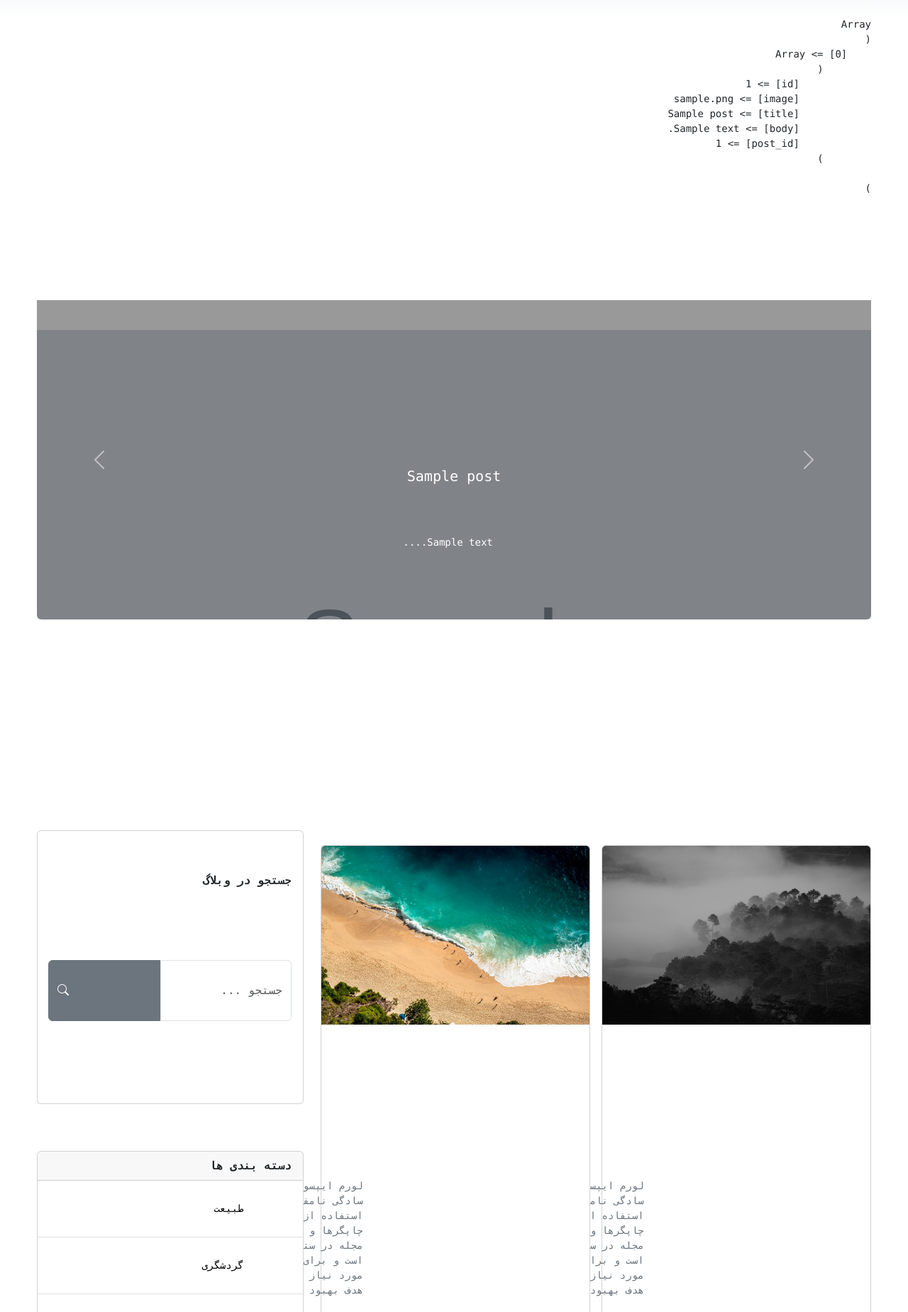
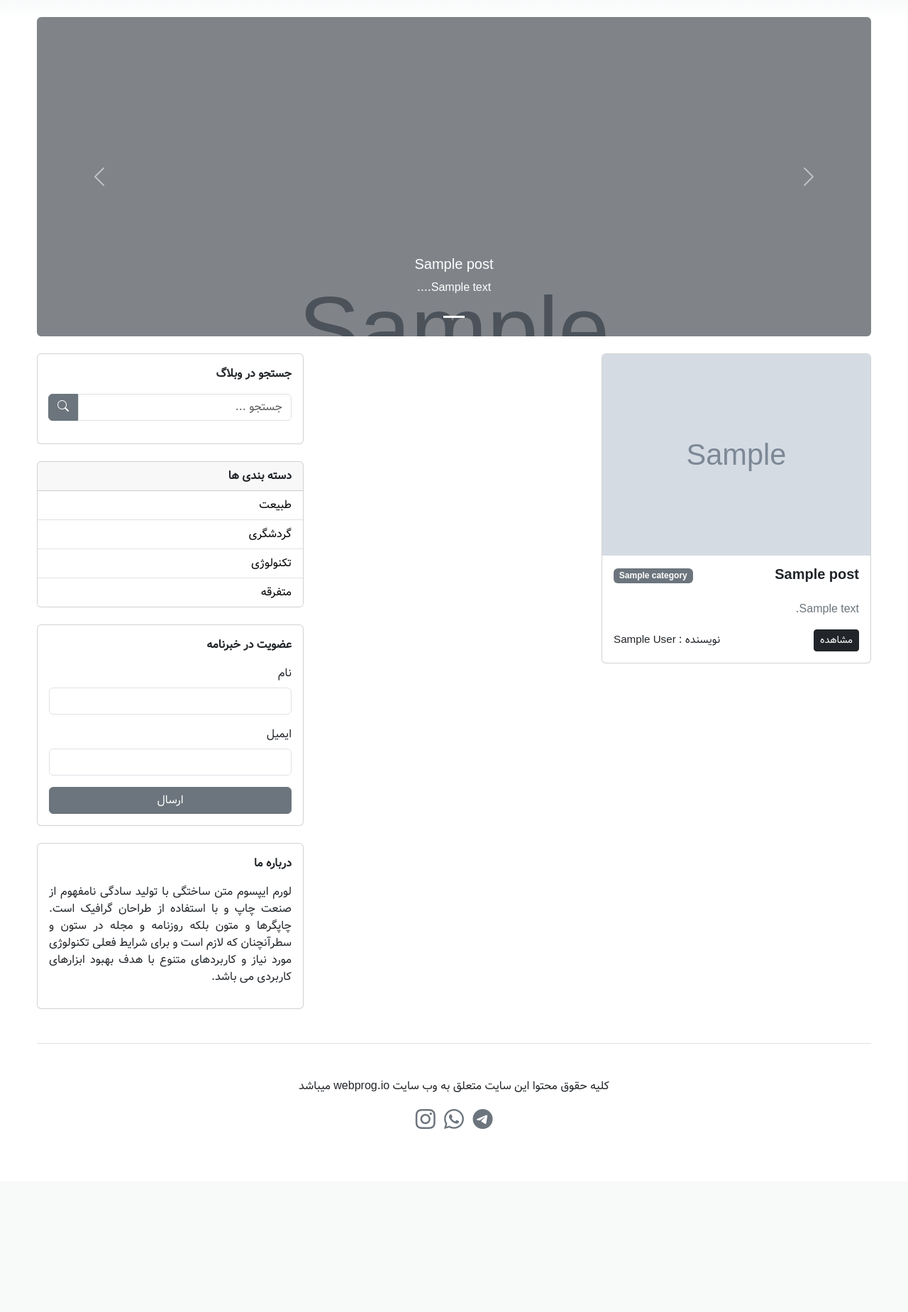
Before and after one commit to darkalbatrus/BackEnd-PHP-Blog, a PHP site: page / in a window 1280 px wide. Shown: the part 73-1922 px from the top of the page at 71% size. After the commit the page ends 1664 px from the top, so only its background shows below. Run offline with PHP 8.4, Linux system fonts and the light colour scheme; tables that the repository leaves empty or names only in its code hold one stand-in row (values such as "Sample post"); grey boxes marked "Sample" are stand-in pictures.

Commit message:
Edit Post Section and import Post from d & Import category from realtion

```diff
--- a/include/layout/slider.php
+++ b/include/layout/slider.php
@@ -1,8 +1,6 @@
 <?php
 // بارگذاری اطلاعات اسلایدها و پست‌ها در یک کوئری
 $sliders = $db->query("SELECT posts_slider.*, posts.title, posts.body, posts.image FROM posts_slider JOIN posts ON posts_slider.post_id = posts.id")->fetchAll(PDO::FETCH_ASSOC);
-echo "<pre>";
-print_r($sliders);
 ?>
 
 <section>
--- a/index.php
+++ b/index.php
@@ -1,5 +1,8 @@
 <?php
 include "./include/layout/header.php";
+$posts = $db->query("SELECT * FROM posts ORDER BY id DESC");
+// echo "<pre>";
+// print_r($posts->fetchAll())
 ?>
 
 <main>
@@ -12,33 +15,32 @@ include "./include/layout/header.php";
             <!-- Posts Content -->
             <div class="col-lg-8">
                 <div class="row g-3">
+                    <?php if (!empty($posts)) : ?>
+                        <?php foreach ($posts as $post): ?>
+                            <?php
+                            $categoryId = $post['category_id'];
+                            $category = ($db->query("SELECT title FROM categories WHERE id = $categoryId")->fetch())['title'];
+                            ?>
                             <div class="col-sm-6">
                                 <div class="card">
                                     <img
-                                src="./assets/images/4.jpg"
+                                        src="./uploads/posts/<?= $post['image'] ?>"
                                         class="card-img-top"
                                         alt="post-image" />
                                     <div class="card-body">
                                         <div
                                             class="d-flex justify-content-between">
                                             <h5 class="card-title fw-bold">
-                                        لورم ایپسوم
+                                                <?= $post['title'] ?>
                                             </h5>
                                             <div>
                                                 <span
-                                            class="badge text-bg-secondary">طبیعت</span>
+                                                    class="badge text-bg-secondary"><?= $category ?></span>
                                             </div>
                                         </div>
                                         <p
                                             class="card-text text-secondary pt-3">
-                                    لورم ایپسوم متن ساختگی با تولید
-                                    سادگی نامفهوم از صنعت چاپ و با
-                                    استفاده از طراحان گرافیک است.
-                                    چاپگرها و متون بلکه روزنامه و
-                                    مجله در ستون و سطرآنچنان که لازم
-                                    است و برای شرایط فعلی تکنولوژی
-                                    مورد نیاز و کاربردهای متنوع با
-                                    هدف بهبود
+                                            <?= substr($post['body'], 0, 600) ?>
                                         </p>
                                         <div
                                             class="d-flex justify-content-between align-items-center">
@@ -47,100 +49,22 @@ include "./include/layout/header.php";
                                                 class="btn btn-sm btn-dark">مشاهده</a>
 
                                             <p class="fs-7 mb-0">
-                                        نویسنده : علی شیخ
+                                                نویسنده : <?= $post['author'] ?>
                                             </p>
                                         </div>
                                     </div>
                                 </div>
                             </div>
-                    <div class="col-sm-6">
-                        <div class="card">
-                            <img
-                                src="./assets/images/5.jpg"
-                                class="card-img-top"
-                                alt="post-image" />
-                            <div class="card-body">
-                                <div
-                                    class="d-flex justify-content-between">
-                                    <h5 class="card-title fw-bold">
-                                        لورم ایپسوم
-                                    </h5>
-                                    <div>
-                                        <span
-                                            class="badge text-bg-secondary">گردشگری</span>
-                                    </div>
-                                </div>
-                                <p
-                                    class="card-text text-secondary pt-3">
-                                    لورم ایپسوم متن ساختگی با تولید
-                                    سادگی نامفهوم از صنعت چاپ و با
-                                    استفاده از طراحان گرافیک است.
-                                    چاپگرها و متون بلکه روزنامه و
-                                    مجله در ستون و سطرآنچنان که لازم
-                                    است و برای شرایط فعلی تکنولوژی
-                                    مورد نیاز و کاربردهای متنوع با
-                                    هدف بهبود
-                                </p>
-                                <div
-                                    class="d-flex justify-content-between align-items-center">
-                                    <a
-                                        href="single.html"
-                                        class="btn btn-sm btn-dark">مشاهده</a>
+                        <?php endforeach ?>
+                    <?php endif ?>
 
-                                    <p class="fs-7 mb-0">
-                                        نویسنده : علی شیخ
-                                    </p>
-                                </div>
-                            </div>
-                        </div>
-                    </div>
-                    <div class="col-sm-6">
-                        <div class="card">
-                            <img
-                                src="./assets/images/6.jpg"
-                                class="card-img-top"
-                                alt="post-image" />
-                            <div class="card-body">
-                                <div
-                                    class="d-flex justify-content-between">
-                                    <h5 class="card-title fw-bold">
-                                        لورم ایپسوم
-                                    </h5>
-                                    <div>
-                                        <span
-                                            class="badge text-bg-secondary">متفزقه</span>
-                                    </div>
-                                </div>
-                                <p
-                                    class="card-text text-secondary pt-3">
-                                    لورم ایپسوم متن ساختگی با تولید
-                                    سادگی نامفهوم از صنعت چاپ و با
-                                    استفاده از طراحان گرافیک است.
-                                    چاپگرها و متون بلکه روزنامه و
-                                    مجله در ستون و سطرآنچنان که لازم
-                                    است و برای شرایط فعلی تکنولوژی
-                                    مورد نیاز و کاربردهای متنوع با
-                                    هدف بهبود
-                                </p>
-                                <div
-                                    class="d-flex justify-content-between align-items-center">
-                                    <a
-                                        href="single.html"
-                                        class="btn btn-sm btn-dark">مشاهده</a>
-
-                                    <p class="fs-7 mb-0">
-                                        نویسنده : علی شیخ
-                                    </p>
-                                </div>
-                            </div>
-                        </div>
-                    </div>
                 </div>
             </div>
 
             <!-- Sidebar Section -->
             <?php include "./include/layout/sidebar.php" ?>
         </div>
+
     </section>
 </main>
 
```
Lines whose indentation alone changed are shown as unchanged.
